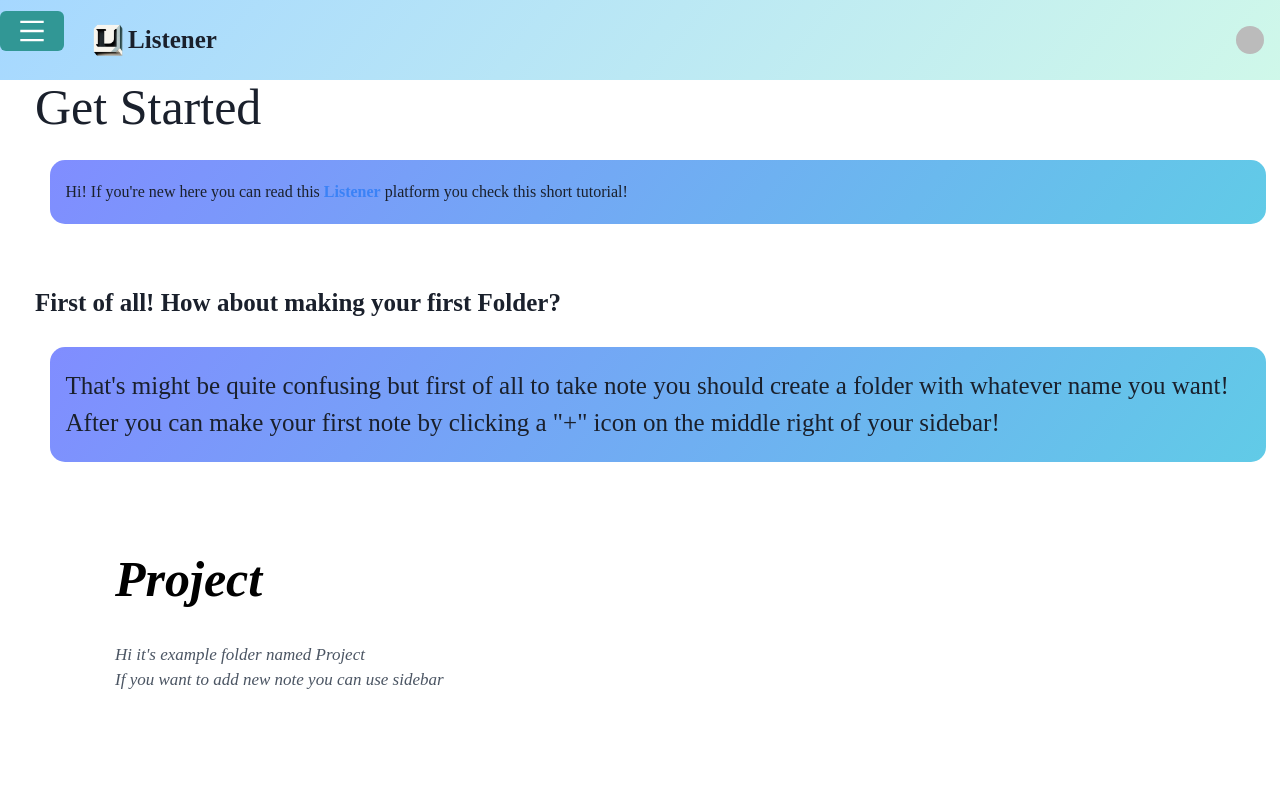
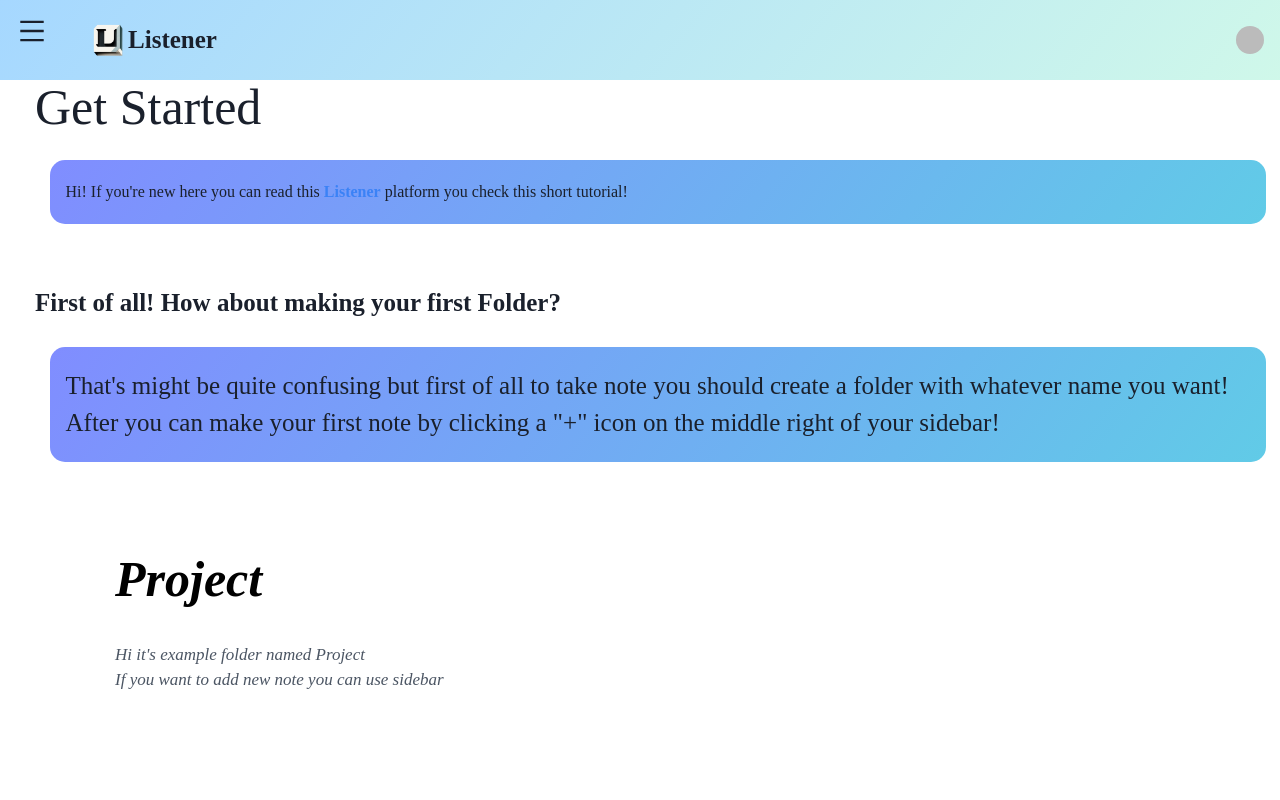
Before and after one commit to NurkenInc/Listener, a React (Vite) app in the folder client/: page /listener in a window 1280 px wide. Shown: the top 800 px of the page. Built offline with nearby package versions, Linux system fonts and the light colour scheme; no server answers; sample sign-in values are in the browser's storage; some icons are missing; a web font is replaced by a local one.

Commit message:
made sidebar button transparent

```diff
--- a/client/src/components/Sidebar/Sidebar.tsx
+++ b/client/src/components/Sidebar/Sidebar.tsx
@@ -19,8 +19,8 @@ const Sidebar = () => {
     <>
       <Button
         ref={openBtnRef}
-        colorScheme='teal'
         onClick={onOpen}
+        variant='ghost'
         position={'fixed'}
         top={11}
       >
@@ -31,10 +31,11 @@ const Sidebar = () => {
         placement='left'
         onClose={onClose}
         finalFocusRef={openBtnRef}
+        size='xs'
       >
         <DrawerOverlay />
         <DrawerContent>
-          <DrawerBody className='bg-[#fafafa] w-[250px] h-[100vh]'>
+          <DrawerBody p={0} className='bg-[#fafafa]' >
             <SidebarHeader onClose={onClose} />
             <div className='flex-col space-y-40'>
               <SidebarContent />
```
